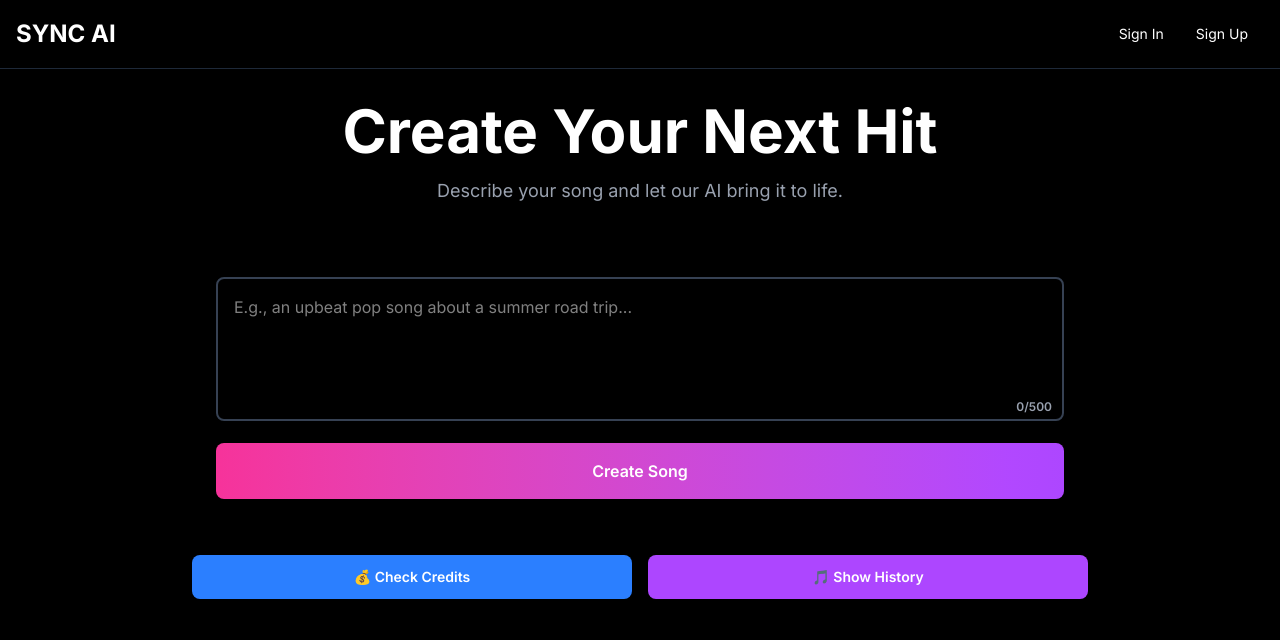
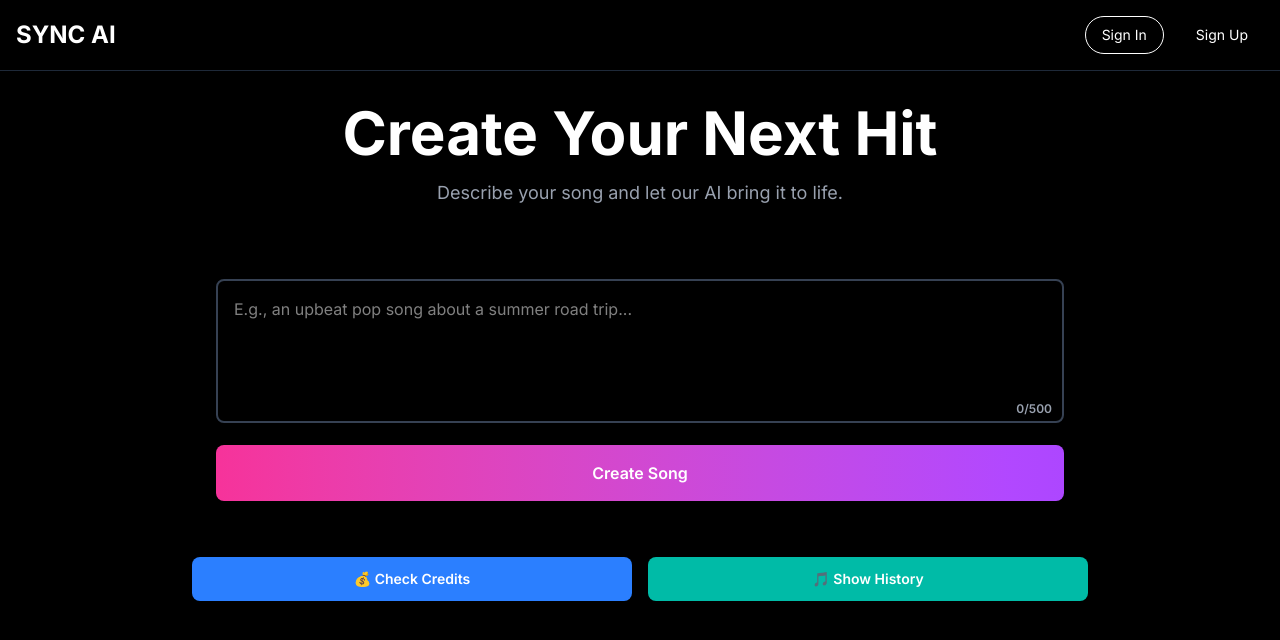
Before and after one commit to AjinkyaBhosle/Sync, a Next.js app: page / in a window 1280 px wide. Shown: the top 640 px of the page. Built offline with nearby package versions, Linux system fonts and the light colour scheme.

Commit message:
feat: Updated button styles

```diff
--- a/app/page.tsx
+++ b/app/page.tsx
@@ -189,7 +189,7 @@ export default function Home() {
       <header className="flex justify-between items-center p-4 border-b border-gray-800">
         <h1 className="text-2xl font-bold text-primary-accent">SYNC AI</h1>
         <div className="flex items-center gap-4">
-          <Link href="/login" className="text-sm hover:text-primary-accent transition">Sign In</Link>
+          <Link href="/login" className="text-sm border border-white rounded-full px-4 py-2 hover:bg-white hover:text-black transition">Sign In</Link>
           <Link href="/signup" className="text-sm bg-primary-accent px-4 py-2 rounded-full hover:bg-secondary-accent transition">Sign Up</Link>
         </div>
       </header>
@@ -272,7 +272,7 @@ export default function Home() {
             </button>
             <button
               onClick={loadSongHistory}
-              className="flex-1 bg-purple-500 text-white py-3 px-4 rounded-lg font-semibold hover:bg-purple-600 transition text-sm cursor-pointer"
+              className="flex-1 bg-teal-500 text-white py-3 px-4 rounded-lg font-semibold hover:bg-teal-600 transition text-sm cursor-pointer"
             >
               🎵 {showSongs ? 'Hide History' : 'Show History'}
             </button>
```
